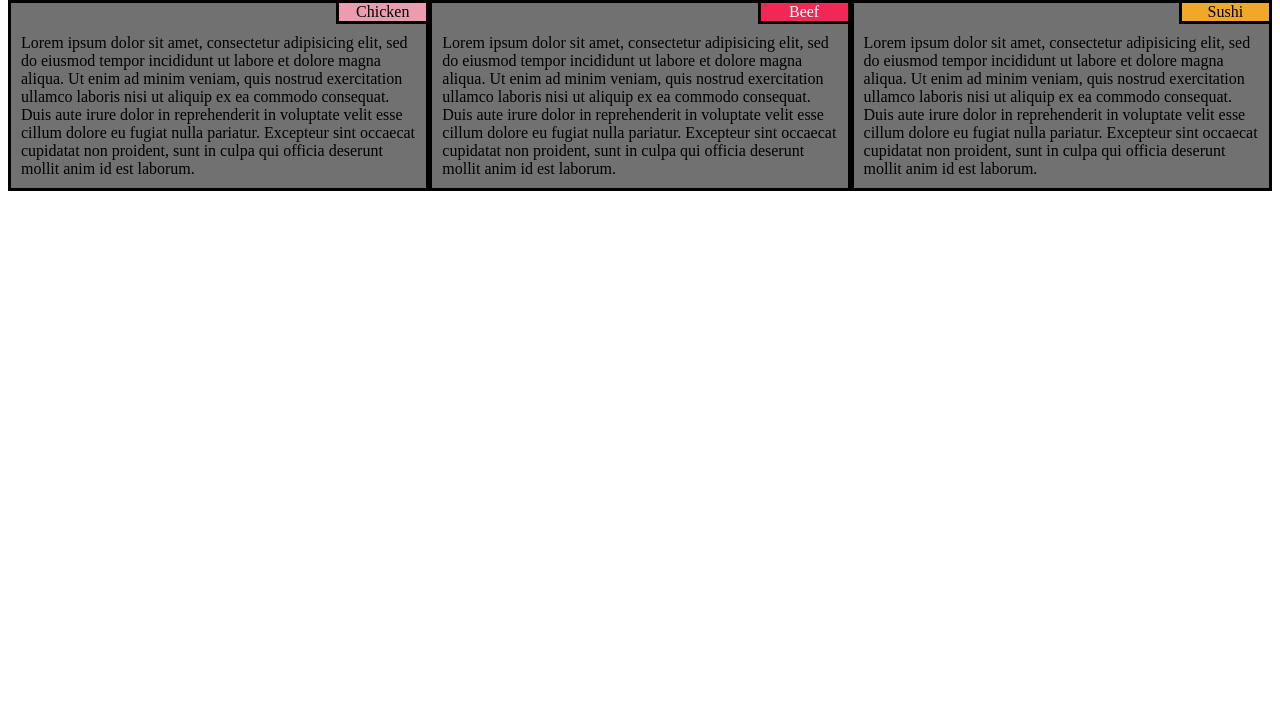
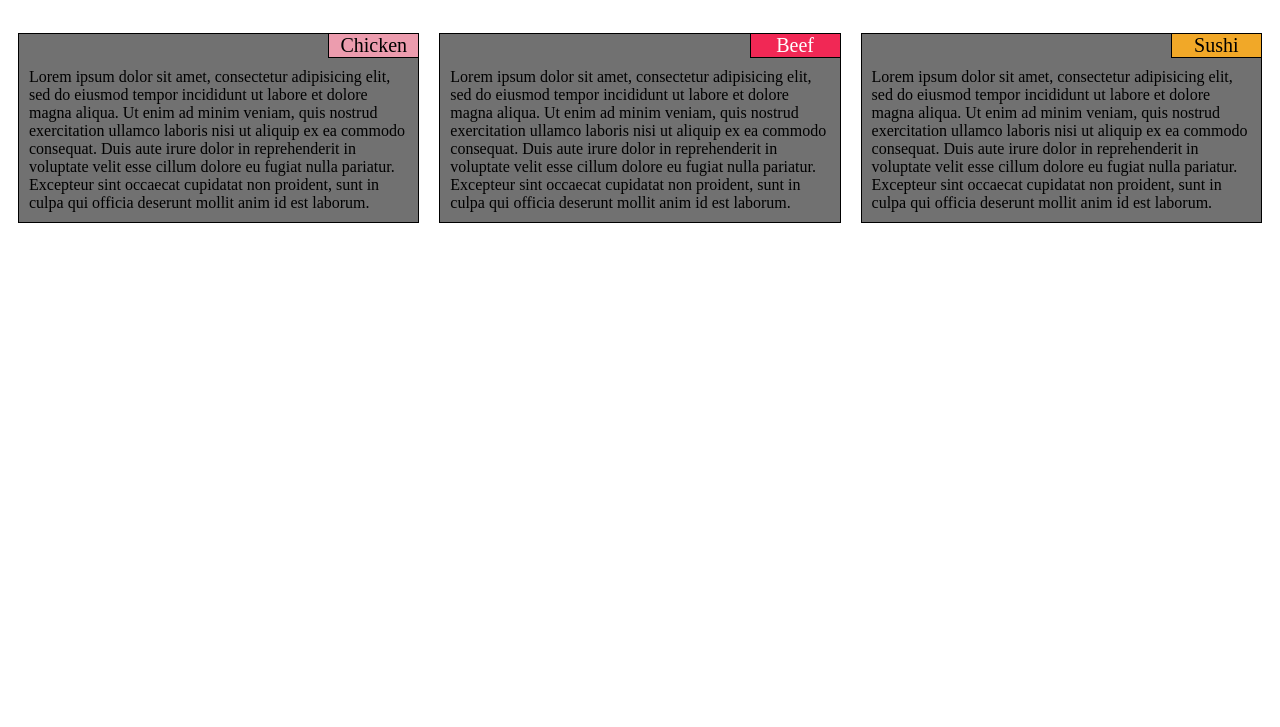
Before and after one commit to josephtooley/fullstack-course4, a plain HTML site: page module2-solution/index.html in a window 1280 px wide. Shown: the part 73-800 px from the top of the page. Drawn offline with Linux system fonts and the light colour scheme.

Commit message:
Last few requirements.

```diff
--- a/module2-solution/css/style.css
+++ b/module2-solution/css/style.css
@@ -1,33 +1,42 @@
 /********** Base styles **********/
 * {
   box-sizing: border-box;
+  font-family: "Times New Roman", Times, serif;
 }
 h1 {
   margin-bottom: 15px;
+  padding-bottom: 30px;
   text-align: center;
-}
-div {
-  background-color: #717171;
-  border: 3px solid black;
-  position: relative;
+  font-size: 175%;
 }
 section {
   clear: right;
   padding: 10px;
 }
+.container {
+  background-color: #717171;
+  border: 1px solid black;
+  position: relative;
+}
 .title{
   float: right;
+  font-size: 125%;
   width: 90px;
   text-align: center;
   border-top: none;
+  border-bottom: 1px solid black;
   border-right: none;
+  border-left: 1px solid black;
+}
+#beef {
+  background-color: #F12855;
+  color: white;
 }
 #chicken {
   background-color: #EC9CAE;
 }
-#beef {
-  background-color: #F12855;
-  color: white;
+#gap {
+  padding: 5px;
 }
 #sushi {
   background-color: #F1A828;
@@ -40,6 +49,7 @@ section {
 @media (min-width: 992px) {
   .col-lg-1, .col-lg-2, .col-lg-3, .col-lg-4, .col-lg-5, .col-lg-6, .col-lg-7, .col-lg-8, .col-lg-9, .col-lg-10, .col-lg-11, .col-lg-12 {
     float: left;
+    padding: 10px;
   }
   .col-lg-1 {
     width: 8.33%;
@@ -82,6 +92,7 @@ section {
 @media (min-width: 768px) and (max-width: 991px) {
   .col-md-1, .col-md-2, .col-md-3, .col-md-4, .col-md-5, .col-md-6, .col-md-7, .col-md-8, .col-md-9, .col-md-10, .col-md-11, .col-md-12 {
     float: left;
+    padding: 10px;
   }
   .col-md-1 {
     width: 8.33%;
@@ -124,6 +135,7 @@ section {
 @media (max-width: 767px) {
   .col-sm-1, .col-sm-2, .col-sm-3, .col-sm-4, .col-sm-5, .col-sm-6, .col-sm-7, .col-sm-8, .col-sm-9, .col-sm-10, .col-sm-11, .col-sm-12 {
     float: left;
+    padding: 10px;
   }
   .col-sm-1 {
     width: 8.33%;
--- a/module2-solution/index.html
+++ b/module2-solution/index.html
@@ -9,6 +9,7 @@
 <body>
   <h1>Menu</h1>
   <div class="col-lg-4 col-md-6 col-sm-12">
+  	<div class="container">
 		<div id="chicken" class="title">Chicken</div>
 		<section>Lorem ipsum dolor sit amet, consectetur adipisicing elit, sed do eiusmod
 		tempor incididunt ut labore et dolore magna aliqua. Ut enim ad minim veniam,
@@ -17,7 +18,9 @@
 		cillum dolore eu fugiat nulla pariatur. Excepteur sint occaecat cupidatat non
 		proident, sunt in culpa qui officia deserunt mollit anim id est laborum.</section>
 	</div>
+  </div>
   <div class="col-lg-4 col-md-6 col-sm-12">
+	<div class="container">
 	  	<div id="beef" class="title">Beef</div>
 		<section>Lorem ipsum dolor sit amet, consectetur adipisicing elit, sed do eiusmod
 		tempor incididunt ut labore et dolore magna aliqua. Ut enim ad minim veniam,
@@ -26,7 +29,9 @@
 		cillum dolore eu fugiat nulla pariatur. Excepteur sint occaecat cupidatat non
 		proident, sunt in culpa qui officia deserunt mollit anim id est laborum.</section>
 	</div>
+  </div>
   <div class="col-lg-4 col-md-12 col-sm-12">
+  	<div class="container">
 		<div id="sushi" class="title">Sushi</div>
 		<section>Lorem ipsum dolor sit amet, consectetur adipisicing elit, sed do eiusmod
 		tempor incididunt ut labore et dolore magna aliqua. Ut enim ad minim veniam,
@@ -35,5 +40,6 @@
 		cillum dolore eu fugiat nulla pariatur. Excepteur sint occaecat cupidatat non
 		proident, sunt in culpa qui officia deserunt mollit anim id est laborum.</section>
 	</div>
+  </div>
 </body>
 </html>
```
Lines whose indentation alone changed are shown as unchanged.
